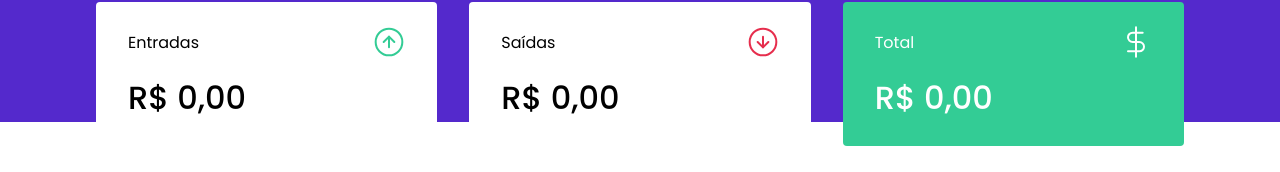
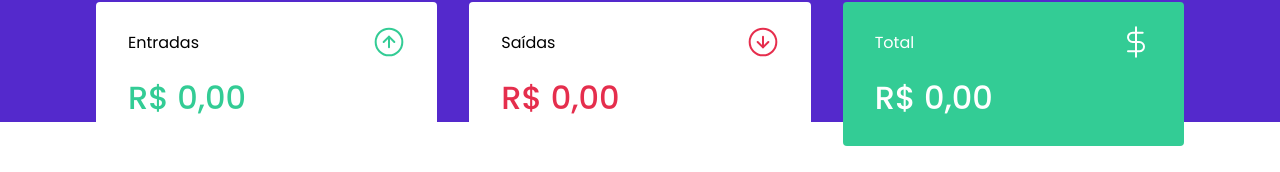
Before and after one commit to JoaoGF03/02-dtmoney, a React (Create React App) app: page / in a window 1280 px wide. Shown: the part 150-322 px from the top of the page. Built offline with nearby package versions, Linux system fonts and the light colour scheme; no server answers; what miragejs would draw is missing.

Commit message:
Styling summary

```diff
--- a/src/components/Summary/index.tsx
+++ b/src/components/Summary/index.tsx
@@ -6,12 +6,6 @@ import { Container } from './styles'
 
 export function Summary() {
   const { transactions } = useTransactions()
-
-  // const totalDeposit = transactions.reduce(function (accumulator, transaction) {
-  //   if (transaction.type === 'deposit')
-  //     return accumulator + transaction.amount
-  //   return accumulator
-  // }, 0)
 
   const { deposits, withdraws, total } = transactions.reduce((accumulator, transaction) => {
     if (transaction.type === 'deposit') {
@@ -37,7 +31,7 @@ export function Summary() {
           <p>Entradas</p>
           <img src={incomeImg} alt="Entradas" />
         </header>
-        <strong>
+        <strong className="deposit">
           {new Intl.NumberFormat('pt-BR', {
             style: 'currency',
             currency: 'BRL'
@@ -49,7 +43,7 @@ export function Summary() {
           <p>Saídas</p>
           <img src={outcomeImg} alt="Saídas" />
         </header>
-        <strong>
+        <strong className="withdraw">
           {new Intl.NumberFormat('pt-BR', {
             style: 'currency',
             currency: 'BRL'
--- a/src/components/Summary/styles.ts
+++ b/src/components/Summary/styles.ts
@@ -24,6 +24,13 @@ export const Container = styled.div`
       font-size: 2rem;
       font-weight: 500;
       line-height: 3rem;
+
+      &.deposit{
+        color: var(--green)
+      }
+      &.withdraw{
+        color: var(--red)
+      }
     }
 
     &.highlight-background{
```
